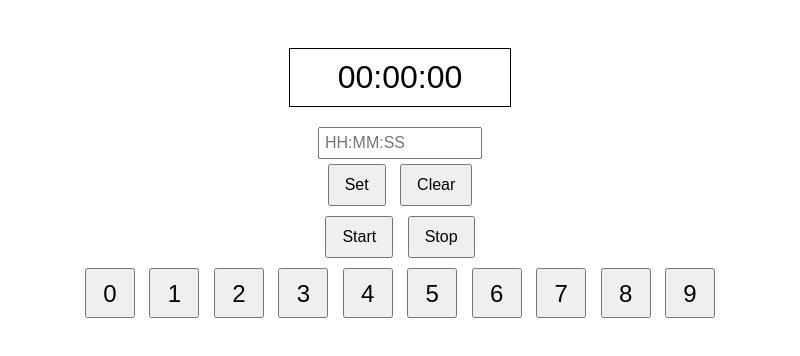
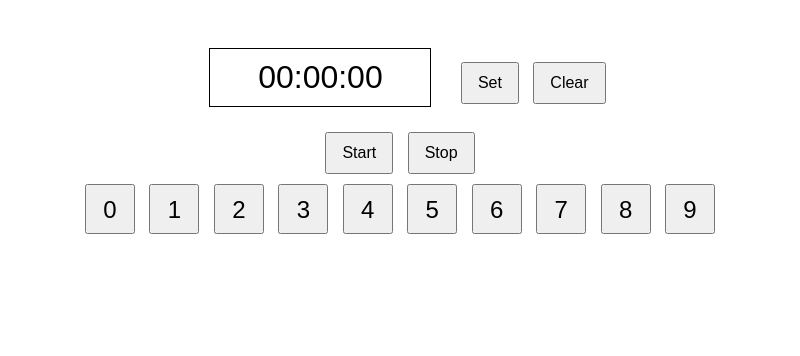
Before and after one commit to RexRoy6/desktop_timer-alarm, an Electron app: page src/index.html in a window 800 px wide. Both pictures are taken after a click on the button "Set". Drawn offline with Linux system fonts and the light colour scheme.

Commit message:
feat[index]: remove timeinput , works only with keypad

```diff
--- a/src/renderer.js
+++ b/src/renderer.js
@@ -45,8 +45,8 @@ setButton.addEventListener('click', () => {
     //const timeParts = timeInput.value.split(':').map(part => parseInt(part, 10));
     const timeParts = timerValue;
     timeRemaining =timeParts;
-   // updateDisplay();
-    //console.log(timerValue);
+    timerValue = ''; // Clear the input after setting
+    //updateTimerDisplayFromKeypad();
     // if (timeParts.length === 3) {
     //     const [hours, minutes, seconds] = timeParts;
     //     timeRemaining = hours * 3600 + minutes * 60 + seconds;
```
Also changed, not shown: src/index.html (+2 -2 lines).
